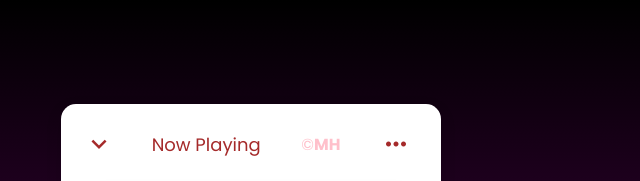
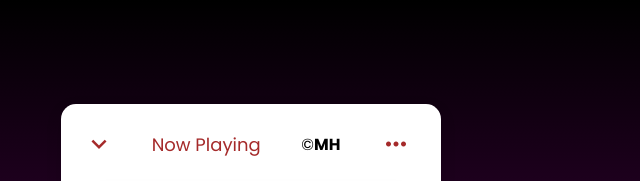
Before and after one commit to M-h-sh/music, a plain HTML site: page index.html in a window 1280 px wide. Shown: the top 181 px of the page, 389-1029 px from the left. Drawn offline with Linux system fonts and the light colour scheme.

Commit message:
Update index.html

```diff
--- a/index.html
+++ b/index.html
@@ -14,7 +14,7 @@
 
       <i class="material-icons">expand_more</i>
       <span>Now Playing</span>
-<p style="color:pink;">&copy<b>MH</b></p>
+<p style="color:black;">&copy<b>MH</b></p>
       <i class="material-icons">more_horiz</i>
     </div>
     <div class="img-area">
```
